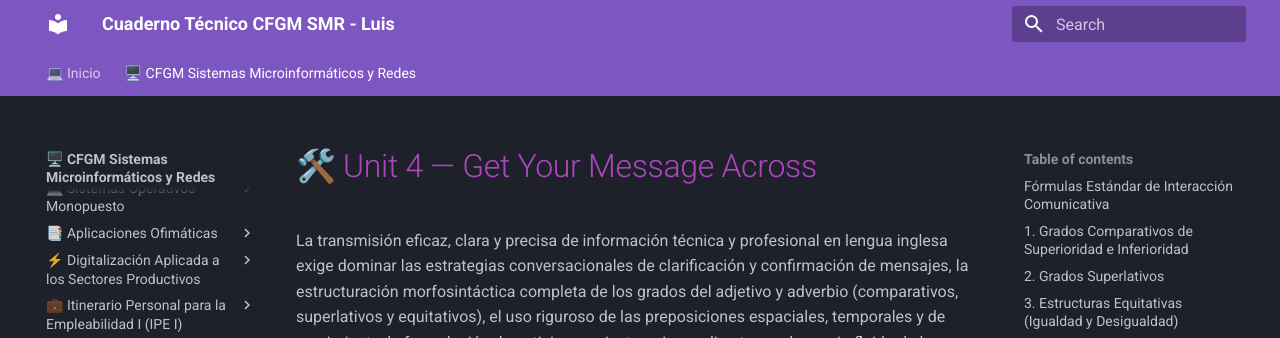
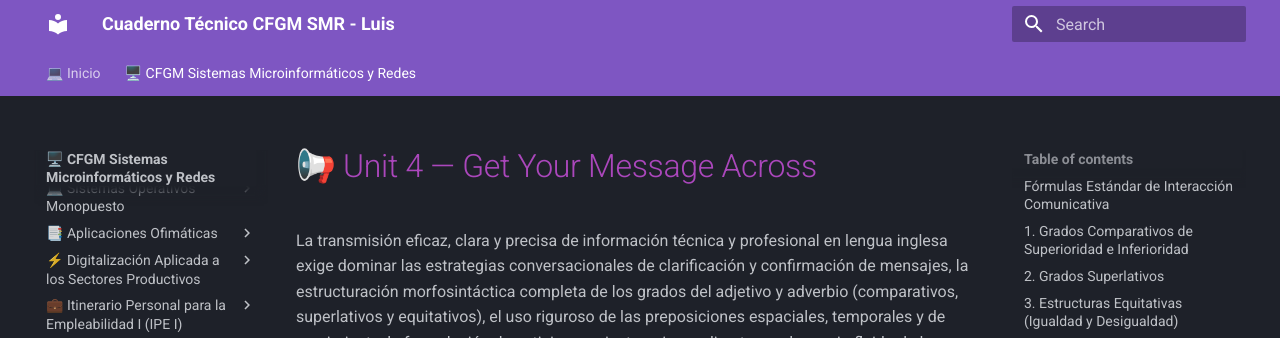
Before and after one commit to Beamspark/SMR-Apuntes, an MkDocs documentation site: the page built from docs/smr/ingles/tema-4.md, in a window 1280 px wide and 900 px high. Shown: the top 338 px of the window. Built offline with MkDocs 1.6.1 and Material for MkDocs 9.7.7, drawn with Linux system fonts in a browser that asks for light colours.

Commit message:
Update tema-4.md

```diff
--- a/docs/smr/ingles/tema-4.md
+++ b/docs/smr/ingles/tema-4.md
@@ -1,4 +1,4 @@
-<h1 style="color: #ab47bc;">🛠️ Unit 4 — Get Your Message Across</h1>
+<h1 style="color: #ab47bc;">📢 Unit 4 — Get Your Message Across</h1>
 
 La transmisión eficaz, clara y precisa de información técnica y profesional en lengua inglesa exige dominar las estrategias conversacionales de clarificación y confirmación de mensajes, la estructuración morfosintáctica completa de los grados del adjetivo y adverbio (comparativos, superlativos y equitativos), el uso riguroso de las preposiciones espaciales, temporales y de movimiento, la formulación de peticiones e instrucciones directas, y el manejo fluido de los *Phrasal Verbs* esenciales en el ámbito informático y empresarial.
 
```
